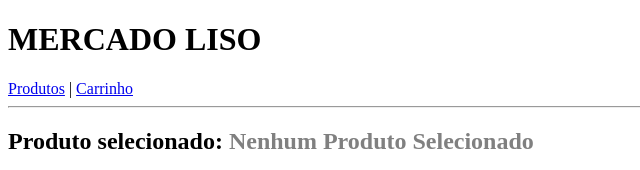
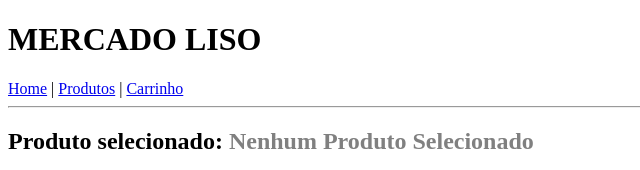
Before and after one commit to sidneybferreira-pixel/e-commerce, an Angular app: page / in a window 1280 px wide. Shown: the top 170 px of the page, without its empty margins (0-640 px from the left). Built offline with nearby package versions, Linux system fonts and the light colour scheme.

Commit message:
refactor: src/app/app.html

```diff
--- a/src/app/app.html
+++ b/src/app/app.html
@@ -1,6 +1,7 @@
 <h1>{{ nomeLoja | uppercase }}</h1>
 <nav>
-    <a routerLink="/" >Produtos</a> |
+    <a routerLink="/" >Home</a> |
+    <a routerLink="/produtos" >Produtos</a> |
     <a routerLink="/carrinho" >Carrinho</a>
 </nav>
 <hr />
```
